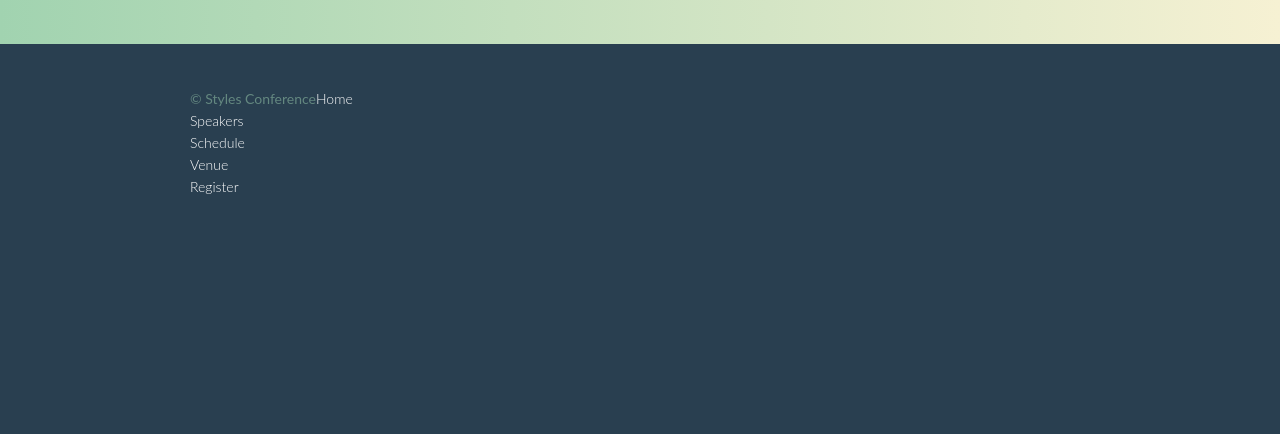
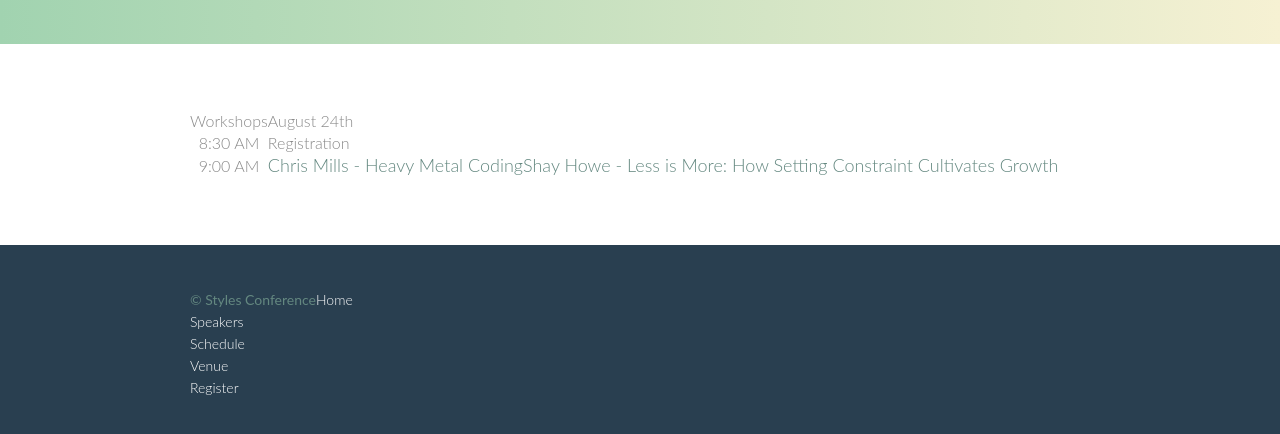
Before and after one commit to Pontebien/HTML-CSS-Course, a plain HTML site: page public_html/schedule.html in a window 1280 px wide. Shown: the part 328-762 px from the top of the page. Drawn offline with Linux system fonts and the light colour scheme.

Commit message:
Added tables to outline the schedule for the conference

```diff
--- a/public_html/schedule.html
+++ b/public_html/schedule.html
@@ -35,6 +35,54 @@
             </div>
         </section>
 
+        <section class="row">
+            <div class="container">
+
+                <table>
+
+                    <thead>
+                        <tr>
+                            <th scope="row">
+                                Workshops
+                            </th>
+                            <td class="schedule-offset" colspan="2">
+                                August 24th
+                            </td>
+                        </tr>
+                    </thead>
+                    <tbody>
+                        <tr>
+                            <th scope="row">
+                                <time datetime="08:30:00">8:30 AM</time>
+                            </th>
+                            <td class="schedule-offset" colspan="2">
+                                Registration
+                            </td>
+                        </tr>
+
+                        <tr>
+                            <th scope="row">
+                                <time datetime="09:00:00">9:00 AM</time>
+                            </th>
+                            <td>
+                                <a href="speakers.html#chris-mills">
+                                    <h4>Chris Mills - Heavy Metal Coding</h4>
+                                </a>
+                            </td>
+                            <td>
+                                <a href="speakers.html#shay-howe">
+                                    <h4>Shay Howe - Less is More: How Setting
+                                     Constraint Cultivates Growth</h4>
+                                </a>
+                            </td>
+
+                        </tr>
+                    </tbody>
+
+                </table>
+            </div>
+        </section>
+
         <footer class="primary-footer container group">
             <small>&copy; Styles Conference</small>
 
```
